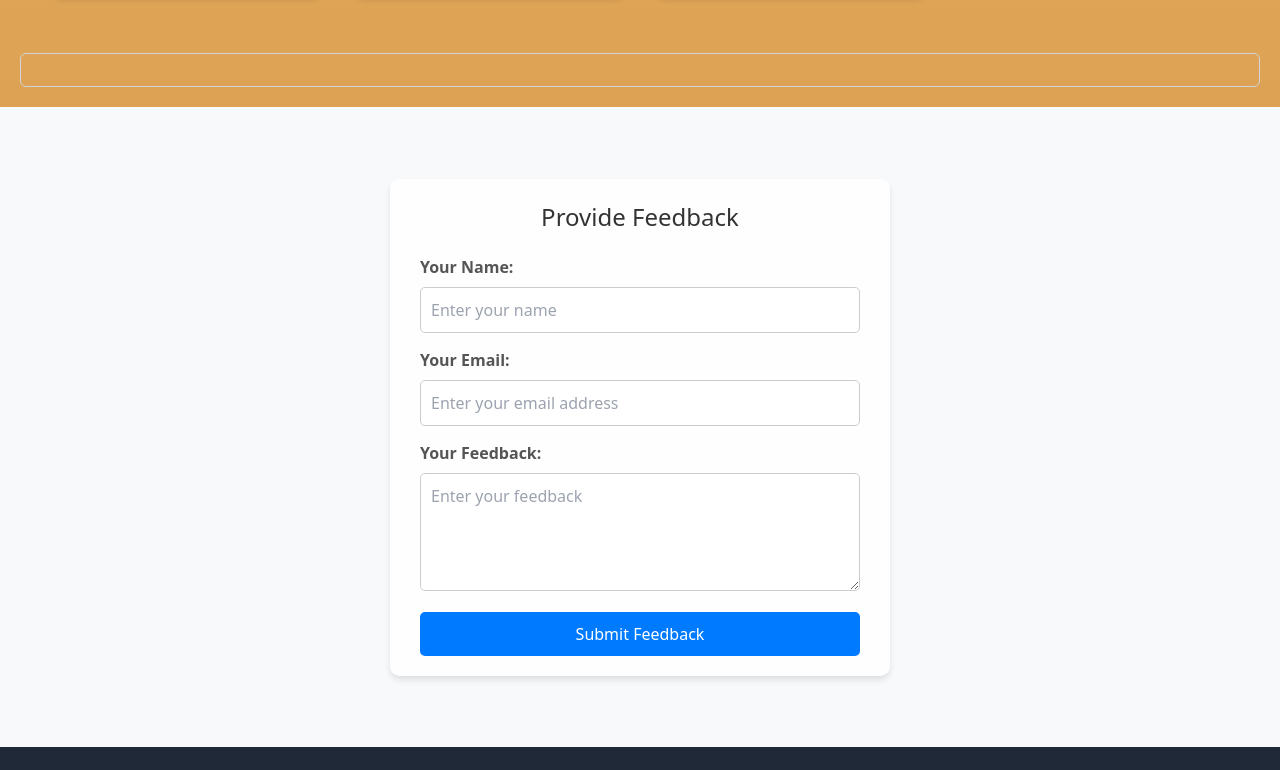
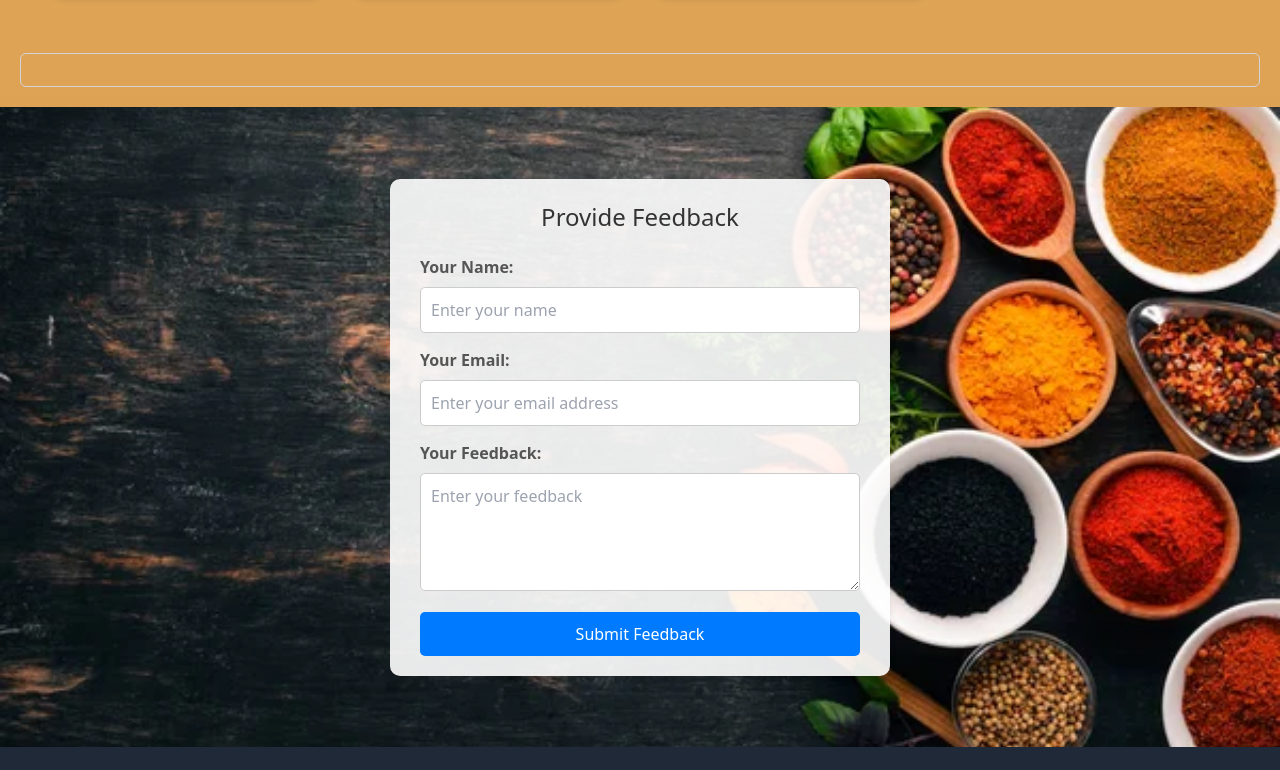
Before and after one commit to saurabh1824/MadhuriLonche, a plain HTML site: page index.html in a window 1280 px wide. Shown: the part 2390-3160 px from the top of the page. Drawn offline with nearby package versions, Linux system fonts and the light colour scheme; a web font is replaced by a local one.

Commit message:
Update style.css

```diff
--- a/style.css
+++ b/style.css
@@ -221,7 +221,7 @@ header {
 }
 
 .background-img {
-   background-image: url(image_favicon/her02_spices.jpg);
+   background-image: url('image_favicon/her02_spices.jpg');
   /* Replace with your image URL */
    background-size: cover;
   background-position: center;
@@ -248,7 +248,7 @@ header {
   left: 0;
   width: 100%;
   height: 100%;
-  background: url('her02_spices.jpg') no-repeat center center/cover;
+  background: url('image_favicon/her02_spices.jpg') no-repeat center center/cover;
 
 }
 
```
